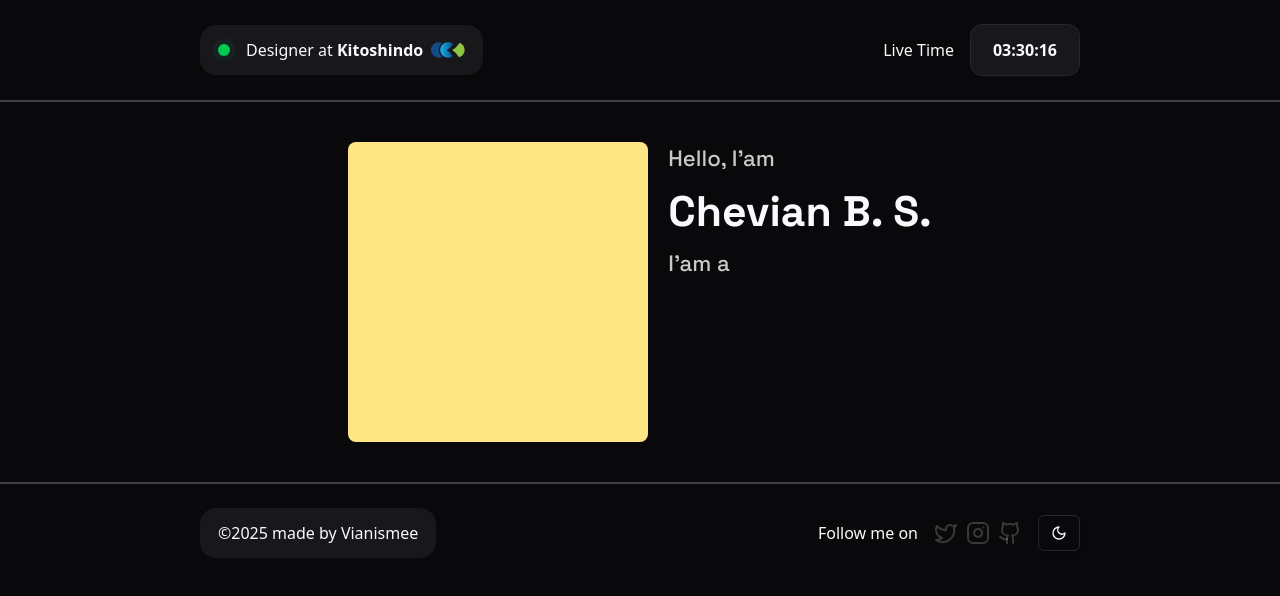
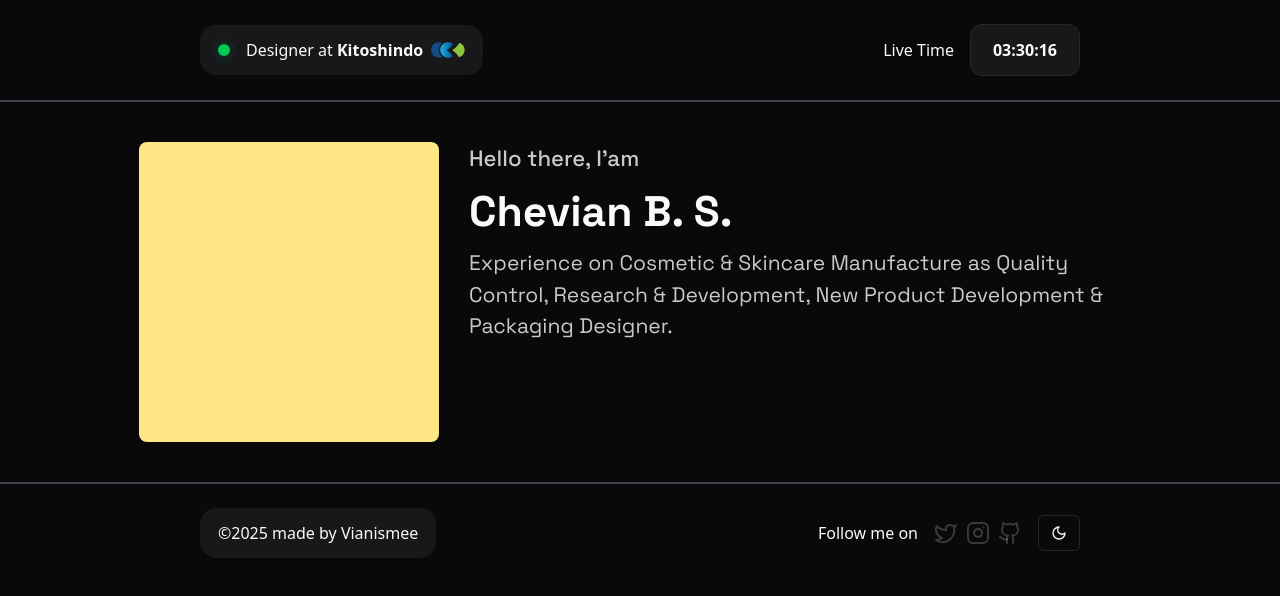
Before and after one commit to vianismee/vian-portfolio, a Next.js app: page / in a window 1280 px wide. Shown: the top 596 px of the page. Built offline with nearby package versions, Linux system fonts and the light colour scheme.

Commit message:
v.0.0.2(6) add: Description on AboutMe.tsx

```diff
--- a/src/components/AboutMe.tsx
+++ b/src/components/AboutMe.tsx
@@ -3,18 +3,20 @@ import React from "react";
 const AboutMe = () => {
   return (
     <section className="flex flex-col item-center flex-none flex-nowrap justify-start overflow-visible relative w-ful gap-[20px]">
-      <div className="flex md:flex-row flex-none flex-nowrap gap-[20px] items-start relative overflow-hidden">
+      <div className="flex md:flex-row flex-none flex-nowrap gap-[30px] items-start relative overflow-hidden">
         <div className="aspect-auto flex-none w-auto h-auto relative rounded-lg overflow-clip">
           <div className="h-[300px] w-[300px] bg-amber-200"></div>
         </div>
         <div className="flex flex-none flex-col gap-1 p-0 w-full h-auto relative">
           <div className="flex flex-col gap-1">
             <p className="font-medium text-primary/80 text-[calc(30pt/1.8)]">
-              Hello, I'am
+              Hello there, I'am
             </p>
             <h1 className="font-bold text-[32pt]">Chevian B. S.</h1>
-            <p className="font-medium text-primary/80 text-[calc(30pt/1.8)]">
-              I'am a
+            <p className="font-reguler text-primary/80 text-[calc(30pt/1.9)] max-w-2xl">
+              Experience on Cosmetic & Skincare Manufacture as Quality Control,
+              Research & Development, New Product Development & Packaging
+              Designer.
             </p>
           </div>
         </div>
```
